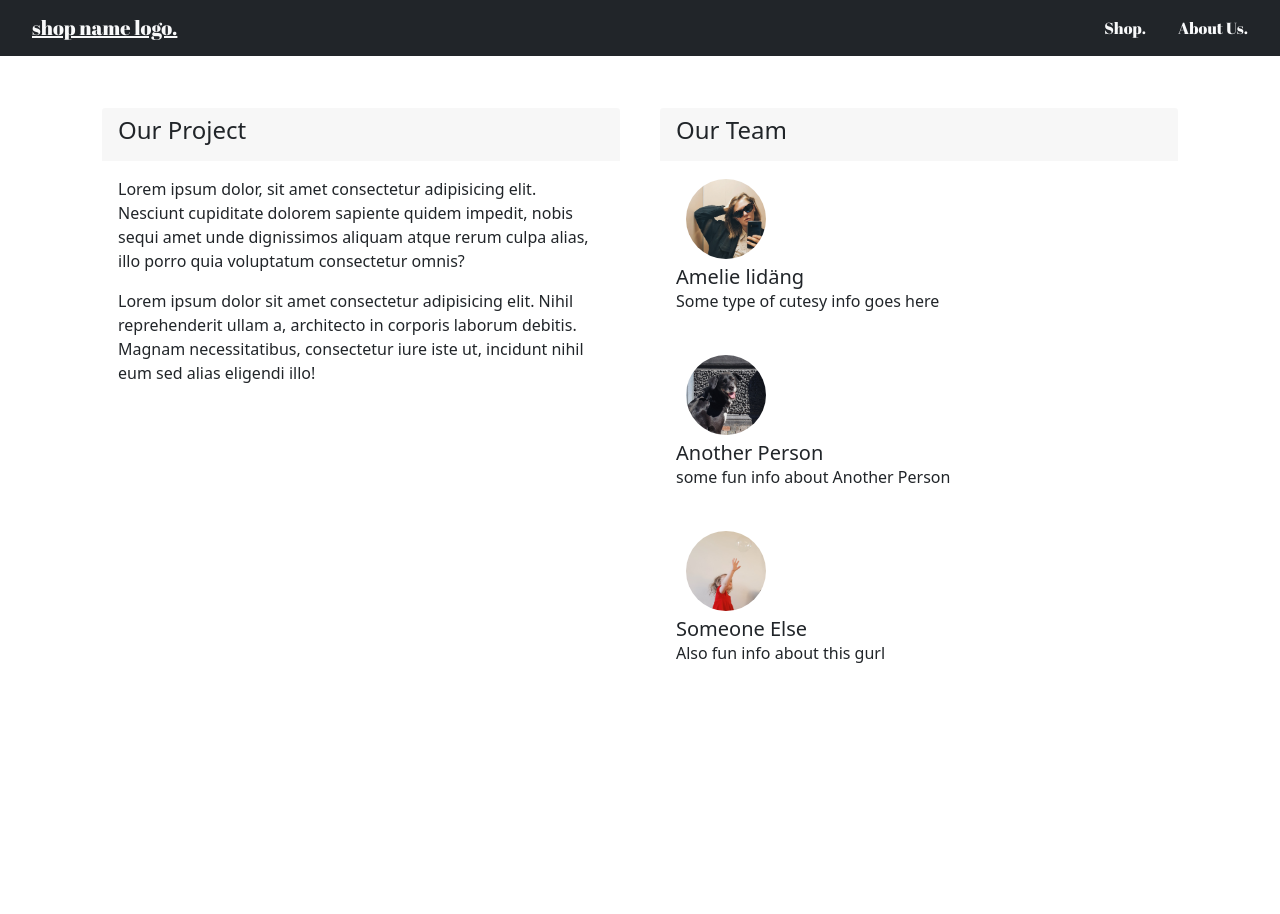
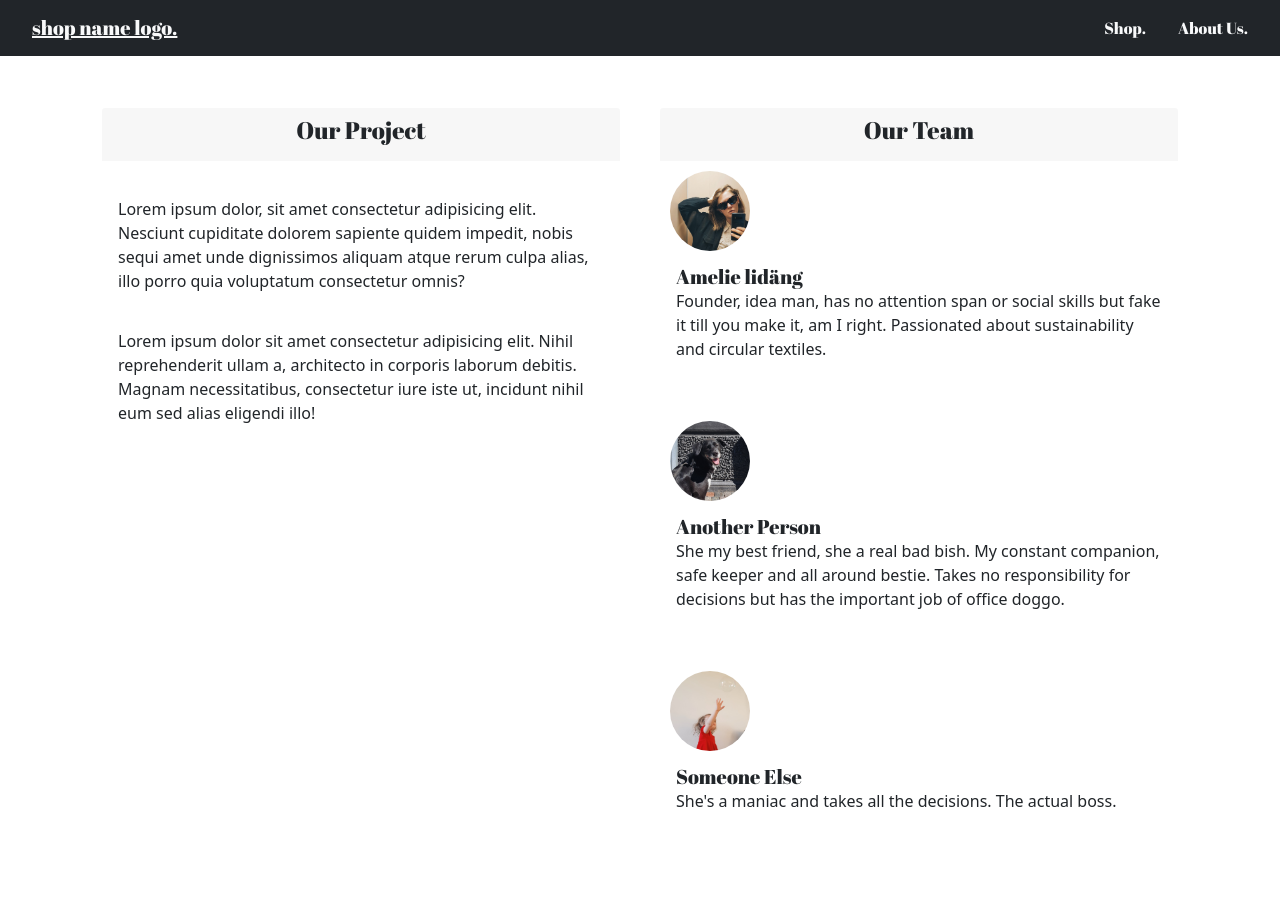
Before and after one commit to amelielidaeng/bootstrappin, a plain HTML site: page pages/about.html in a window 1280 px wide. Drawn offline with nearby package versions, Linux system fonts and the light colour scheme.

Commit message:
positioning images

```diff
--- a/pages/about.html
+++ b/pages/about.html
@@ -26,18 +26,18 @@
         <div class="container container-about">
             <div class="card border-0 card-about">
                 <div class="card-header border-0">
-                    <h4 class="card-title">
+                    <h4 class="card-title text-center">
                         Our Project
                     </h4>
                 </div>
                 <div class="card-body">
-                    <p>
+                    <p class="info-about">
                         Lorem ipsum dolor, sit amet consectetur adipisicing elit.
                         Nesciunt cupiditate dolorem sapiente quidem impedit, nobis
                         sequi amet unde dignissimos aliquam atque rerum
                         culpa alias, illo porro quia voluptatum consectetur omnis?
                     </p>
-                    <p>
+                    <p class="info-about">
                         Lorem ipsum dolor sit amet consectetur adipisicing elit.
                         Nihil reprehenderit ullam a, architecto in corporis
                         laborum debitis. Magnam necessitatibus, consectetur
@@ -47,54 +47,35 @@
             </div>
             <div class="card border-0 card-about">
                 <div class="card-header border-0">
-                    <h4 class="card-title">
+                    <h4 class="card-title text-center">
                         Our Team
                     </h4>
                 </div>
                 <ul class="list-group list-group-flush">
+                    <img src="../images/ourteam-01.jpg" width="100px" class="team-images" alt="elevator selfie of woman with sunglasses">
                     <li class="list-group-item border-0">
-                        <img src="../images/ourteam-01.jpg" width="100px" class="team-images" alt="elevator selfie of woman with sunglasses">
                         <h5 class="card-subtitle">
                             Amelie lidäng
                         </h5>
-                        <p>Some type of cutesy info goes here</p>
+                        <p>Founder, idea man, has no attention span or social skills but fake it till you make it, am I right. Passionated about sustainability and circular textiles.</p>
                     </li>
+                    <img src="../images/ourteam-02.jpg" width="100px" class="team-images" alt="smiling dog in front of black wall">
                     <li class="list-group-item border-0">
-                        <img src="../images/ourteam-02.jpg" width="100px" class="team-images" alt="smiling dog in front of black wall">
                         <h5 class="card-subtitle">
                             Another Person
                         </h5>
-                        <p>some fun info about Another Person</p>
+                        <p>She my best friend, she a real bad bish. My constant companion, safe keeper and all around bestie. Takes no responsibility for decisions but has the important job of office doggo.</p>
                     </li>
+                    <img src="../images/ourteam-03.jpg" width="100px" class="team-images" alt="child in dress reaching for a soap bubble">
                     <li class="list-group-item border-0">
-                        <img src="../images/ourteam-03.jpg" width="100px" class="team-images" alt="child in dress reaching for a soap bubble">
                         <h5 class="card-subtitle">
                             Someone Else
                         </h5>
-                        <p>Also fun info about this gurl</p>
+                        <p>She's a maniac and takes all the decisions. The actual boss.</p>
                     </li>
                 </ul>
             </div>
         </div>
-        <!--
-        <div class="container">
-            <div class="container container__about">
-                <h2 class="title">Our Project</h2>
-                <p class="info">information about show, how it got started, goals
-                    and expectations
-                </p>
-            </div>
-            <div class="container container__about">
-                <h2 class="title">Our Team</h2>
-                <h3>Amelie Lidäng</h3>
-                <p>liten info-text här</p>
-                <h3>Second Person</h3>
-                <p>liten info-text här</p>
-                <h3>Third person</h3>
-                <p>liten info-text här</p>
-            </div>
-        </div>
-        -->
     </main>
     <!--do I need the JS script on all pages-->
     <script src="https://cdn.jsdelivr.net/npm/bootstrap@5.1.3/dist/js/bootstrap.bundle.min.js" integrity="sha384-ka7Sk0Gln4gmtz2MlQnikT1wXgYsOg+OMhuP+IlRH9sENBO0LRn5q+8nbTov4+1p" crossorigin="anonymous"></script>
--- a/styles/_about-info.scss
+++ b/styles/_about-info.scss
@@ -13,6 +13,18 @@
     padding: 20px;
 }
 
+.card-title {
+    font-family: 'Abril Fatface';
+}
+
+.card-subtitle {
+    font-family: 'Abril Fatface';
+}
+
+.info-about {
+    padding-top: 20px;
+}
+
 .list-group-item {
     min-height: 150px;
     max-width: 700px;
@@ -21,6 +33,5 @@
 
 .team-images {
     border-radius: 50%;
-    align-self: flex-start;
     padding: 10px;
 }
```
Also changed, not shown: styles/index.css.
